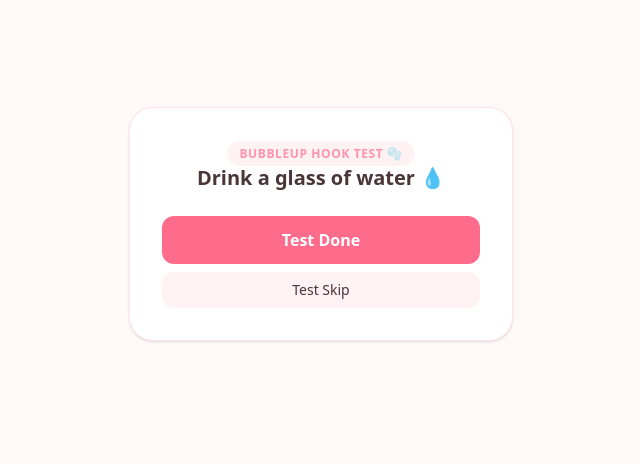
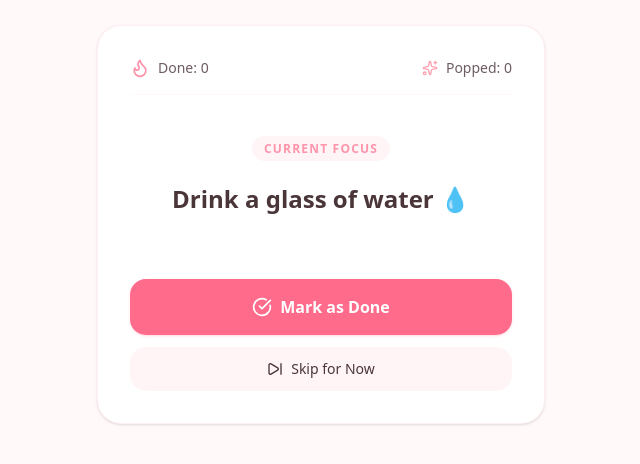
Before and after one commit to Khatisani/BubbleUp, a React (Vite) app: page / in a window 1280 px wide. Shown: the part 176-640 px from the top of the page, without its empty margins (319-959 px from the left). Built offline with nearby package versions, Linux system fonts and the light colour scheme.

Commit message:
feat: connect FocusCard to central state manager in App

```diff
--- a/src/App.jsx
+++ b/src/App.jsx
@@ -1,35 +1,25 @@
-import React from 'react';
+import React, { useState } from 'react';
 import { useBubbleStore } from './hooks/useBubbleStore';
+import FocusCard from './components/FocusCard';
 
 export default function App() {
-  const { tasks, completeTask, skipTask } = useBubbleStore();
+  const { tasks, stats, completeTask, skipTask } = useBubbleStore();
+
+  // Temporary handler until we drop in the BubbleBreak component
+  const handleSpawnBubble = (taskText) => {
+    console.log("Spawning bubble particle for:", taskText);
+  };
 
   return (
-    <div className="min-h-screen bg-bubble-cream text-bubble-dark flex flex-col items-center justify-center p-6">
-      <div className="bg-white rounded-3xl p-8 shadow-sm border border-bubble-blush text-center max-w-sm w-full space-y-6">
-        <span className="text-xs font-semibold tracking-wider text-bubble-magenta/70 uppercase bg-bubble-blush/50 px-3 py-1 rounded-full">
-          BubbleUp Hook Test 🫧
-        </span>
-
-        <h2 className="text-xl font-semibold text-bubble-dark">
-          {tasks.length > 0 ? tasks[0].text : "All tasks cleared! ✨"}
-        </h2>
-
-        <div className="flex flex-col space-y-2">
-          <button
-            onClick={completeTask}
-            className="w-full py-3 bg-bubble-magenta text-white font-semibold rounded-xl active:scale-95 transition"
-          >
-            Test Done
-          </button>
-          <button
-            onClick={skipTask}
-            className="w-full py-2 bg-bubble-blush/50 text-bubble-dark text-sm rounded-xl active:scale-95 transition"
-          >
-            Test Skip
-          </button>
-        </div>
-      </div>
+    <div className="min-h-screen bg-bubble-cream text-bubble-dark flex flex-col items-center justify-center p-6 relative overflow-hidden">
+      {/* App Shell Workspace */}
+      <FocusCard
+        tasks={tasks}
+        stats={stats}
+        onComplete={completeTask}
+        onSkip={skipTask}
+        onSpawnBubble={handleSpawnBubble}
+      />
     </div>
   );
 }
--- /dev/null
+++ b/src/components/FocusCard.jsx
@@ -0,0 +1,61 @@
+import React from 'react';
+import { CheckCircle, SkipForward, Flame, Sparkles } from 'lucide-react';
+
+export default function FocusCard({ tasks, stats, onComplete, onSkip, onSpawnBubble }) {
+  const currentTask = tasks[0];
+
+  const handleComplete = () => {
+    // Trigger the bubble floating animation particle effect before completing
+    if (currentTask) {
+      onSpawnBubble(currentTask.text);
+      onComplete();
+    }
+  };
+
+  return (
+    <div className="bg-white rounded-3xl p-8 shadow-sm border border-bubble-blush/60 text-center max-w-md w-full relative overflow-hidden">
+      {/* Top Stats Banner */}
+      <div className="flex justify-between items-center mb-8 border-b border-bubble-blush/30 pb-4">
+        <div className="flex items-center space-x-2 text-bubble-dark/80">
+          <Flame className="w-5 h-5 text-bubble-magenta animate-pulse" />
+          <span className="text-sm font-medium">Done: {stats.completed}</span>
+        </div>
+        <div className="flex items-center space-x-2 text-bubble-dark/80">
+          <Sparkles className="w-4 h-4 text-bubble-rose" />
+          <span className="text-sm font-medium">Popped: {stats.popped}</span>
+        </div>
+      </div>
+
+      {/* Main Focus Target */}
+      <div className="my-10 space-y-4">
+        <span className="text-xs font-bold tracking-widest text-bubble-magenta/70 uppercase bg-bubble-blush/40 px-3 py-1 rounded-full">
+          Current Focus
+        </span>
+        <h2 className="text-2xl font-semibold text-bubble-dark min-h-[80px] flex items-center justify-center px-4 leading-relaxed">
+          {currentTask ? currentTask.text : "All clear! Time to recharge. ✨"}
+        </h2>
+      </div>
+
+      {/* Primary Control Group */}
+      <div className="flex flex-col space-y-3 mt-6">
+        <button
+          onClick={handleComplete}
+          disabled={!currentTask}
+          className="w-full py-4 bg-bubble-magenta hover:bg-bubble-magenta/90 disabled:opacity-50 text-white font-semibold rounded-2xl flex items-center justify-center space-x-2 shadow-sm shadow-bubble-magenta/20 active:scale-[0.98] transition-all cursor-pointer"
+        >
+          <CheckCircle className="w-5 h-5" />
+          <span>Mark as Done</span>
+        </button>
+
+        <button
+          onClick={onSkip}
+          disabled={tasks.length <= 1}
+          className="w-full py-3 bg-bubble-blush/40 hover:bg-bubble-blush/60 disabled:opacity-40 text-bubble-dark font-medium rounded-2xl flex items-center justify-center space-x-2 active:scale-[0.98] transition-all cursor-pointer text-sm"
+        >
+          <SkipForward className="w-4 h-4" />
+          <span>Skip for Now</span>
+        </button>
+      </div>
+    </div>
+  );
+}
--- a/src/index.css
+++ b/src/index.css
@@ -15,7 +15,6 @@ body {
   margin: 0;
 }
 
-/* Custom Vector Animation for Floating Bubbles */
 .bubble-animate {
   animation: floatUp 6s linear forwards;
 }
```
